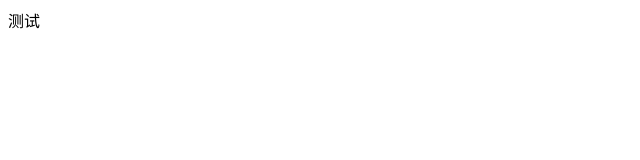
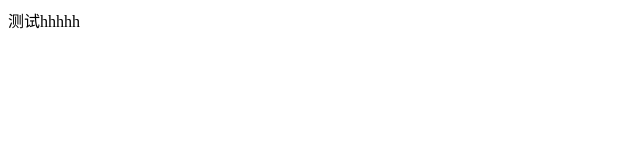
Before and after one commit to xiumianzhe/git-demo, a plain HTML site: page index.html in a window 1280 px wide. Shown: the full height of the page, 0-640 px from the left. Drawn offline with Linux system fonts and the light colour scheme.

Commit message:
项目初始化--修改页面

```diff
--- a/index.html
+++ b/index.html
@@ -3,6 +3,6 @@
 
 </head>
 <body>
-<div>测试</div>
+<div>测试hhhhh</div>
 </body>
 </html>
```
